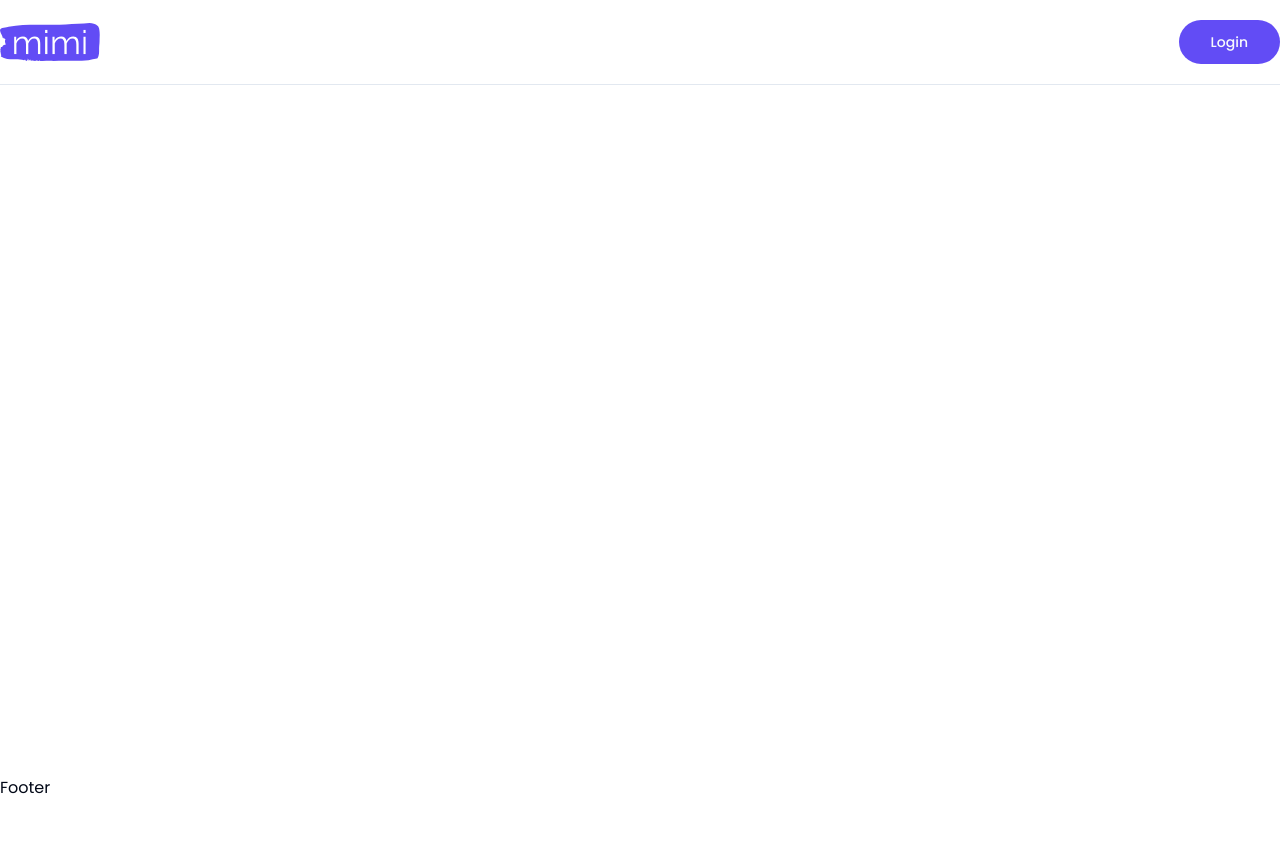
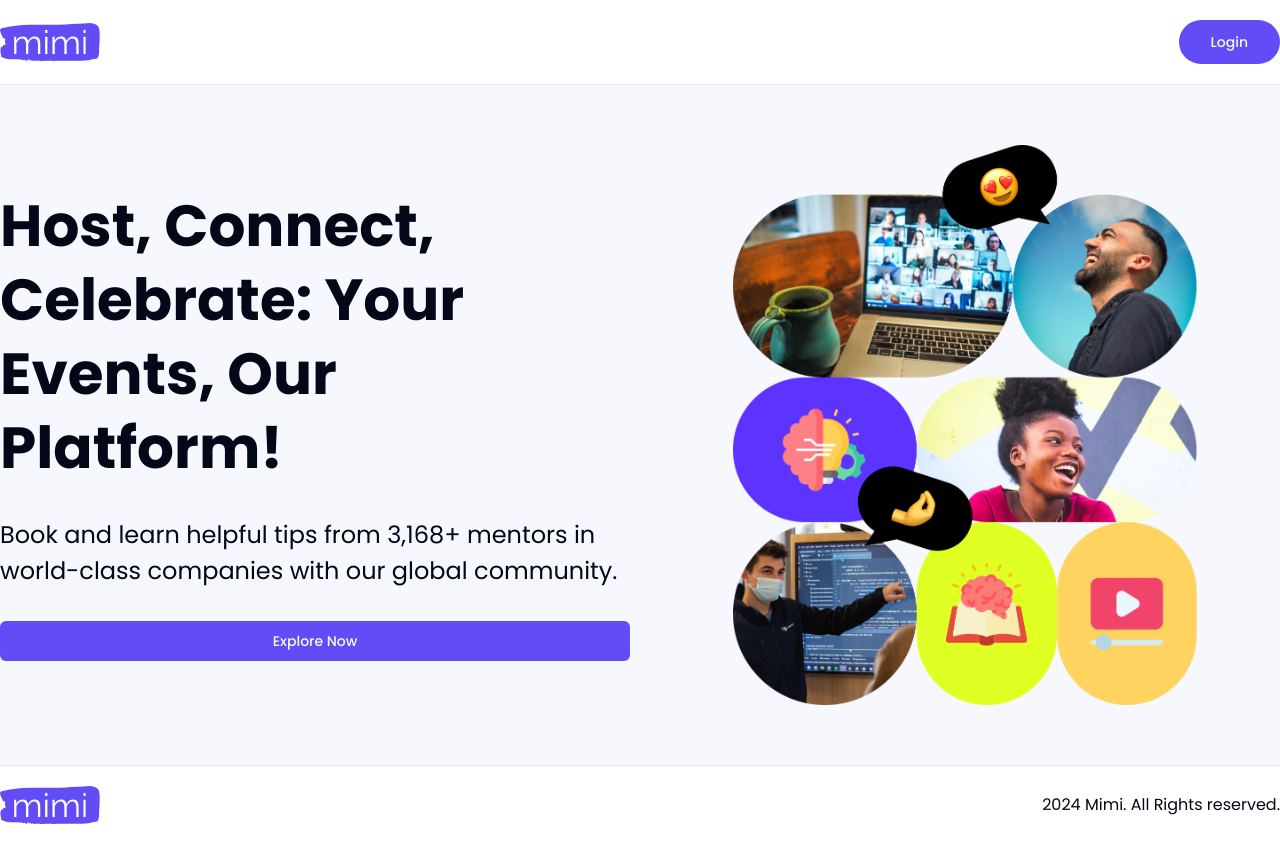
Before and after one commit to Kyryloloshka/mimi-shop, a Next.js app: page / in a window 1280 px wide. Before the commit the page ends 800 px from the top, so only its background shows below. Built offline with nearby package versions, Linux system fonts and the light colour scheme; no server answers.

Commit message:
add main section saying explore now

```diff
--- a/app/(root)/page.tsx
+++ b/app/(root)/page.tsx
@@ -1,9 +1,30 @@
 import { Button } from "@/components/ui/button";
 import Image from "next/image";
+import Link from "next/link";
 
 export default function Home() {
   return (
-    <main>
-    </main>
+    <>
+      <section className="bg-primary-50 bg-dotted-pattern bg-contain py-5 md:py-10">
+        <div className="wrapper grid grid-cols-1 gap-5 md:grid-cols-2 2xl:gap-0">
+          <div className="flex flex-col justify-center gap-8">
+            <h1 className="h1-bold capitalize">Host, Connect, Celebrate: Your Events, Our Platform!</h1>
+            <p className="p-regular-20 md:p-regular-24">Book and learn helpful tips from 3,168+ mentors in world-class companies with our global community.</p>
+            <Button>
+              <Link className="button w-full sm:w-fit" href="#events">
+                Explore Now
+              </Link>
+            </Button>
+          </div>
+          <Image
+            src="/assets/images/hero.png"
+            alt="hero"
+            width={1000}
+            height={1000}
+            className="max-h-[70vh] object-contain object-center 2xl:max-h-[50vh]"
+          />
+        </div>
+      </section>
+    </>
   );
 }
--- a/components/shared/Footer.tsx
+++ b/components/shared/Footer.tsx
@@ -1,7 +1,21 @@
+import Image from "next/image"
+import Link from "next/link"
 
 const Footer = () => {
   return (
-    <div>Footer</div>
+    <footer className="border-t">
+      <div className="flex-center wrapper flex-between flex p-5 flex-col gap-4 text-center sm:flex-row">
+        <Link href="/">
+          <Image
+            src="/assets/logo/logo.svg"
+            alt="logo"
+            width={100}
+            height={30}
+          />
+        </Link>
+        <p>2024 Mimi. All Rights reserved.</p>
+      </div>
+    </footer>
   )
 }
 
--- a/components/shared/MobileNav.tsx
+++ b/components/shared/MobileNav.tsx
@@ -28,7 +28,7 @@ const MobileNav = () => {
             src="/assets/logo/logo.svg"
             alt="logo"
             width={100}
-            height={38}
+            height={30}
           />
           <Separator className="border border-bray-50" />
           <NavItems />
```
Also changed, not shown: public/assets/images/hero.png (added).
